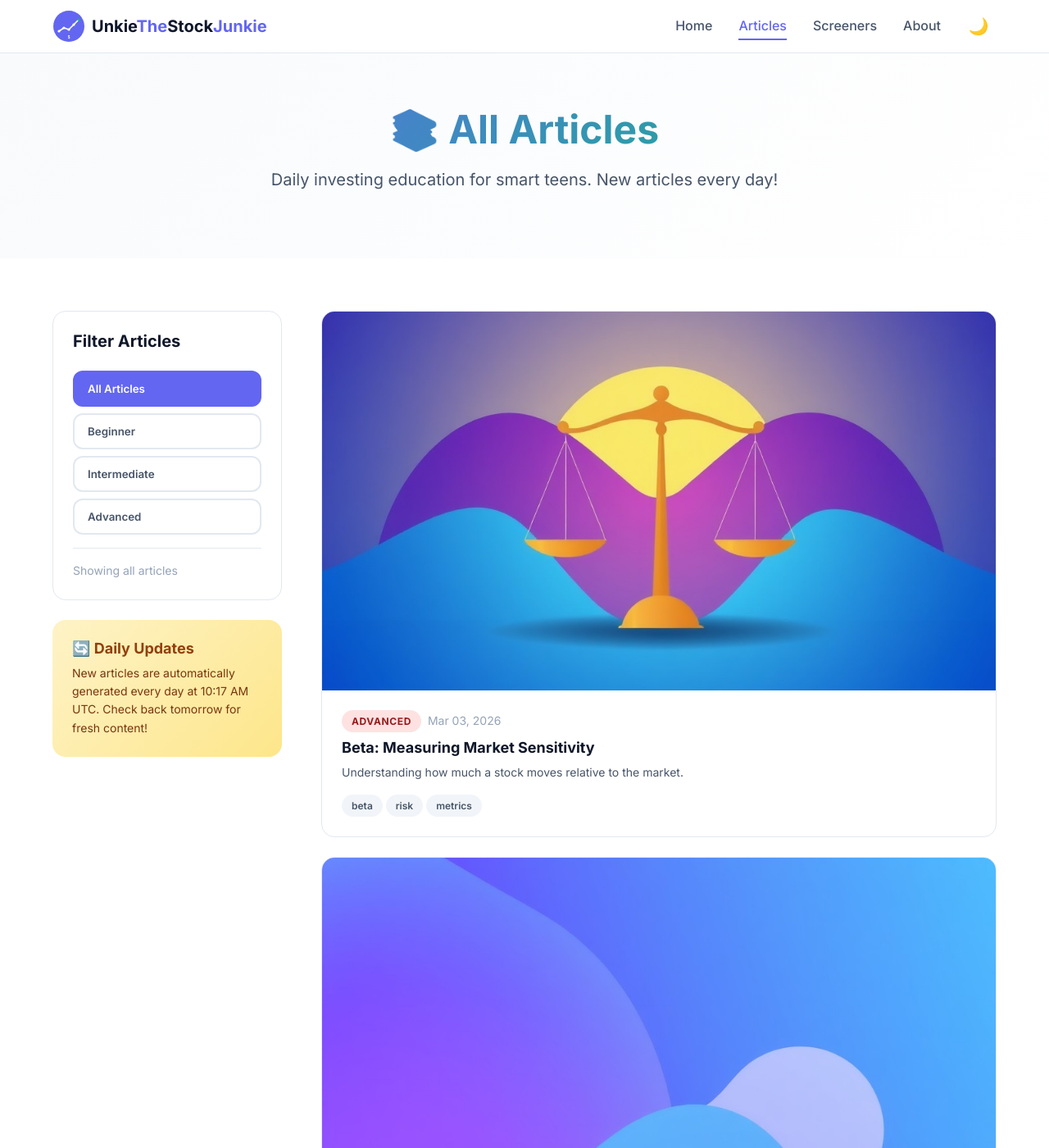
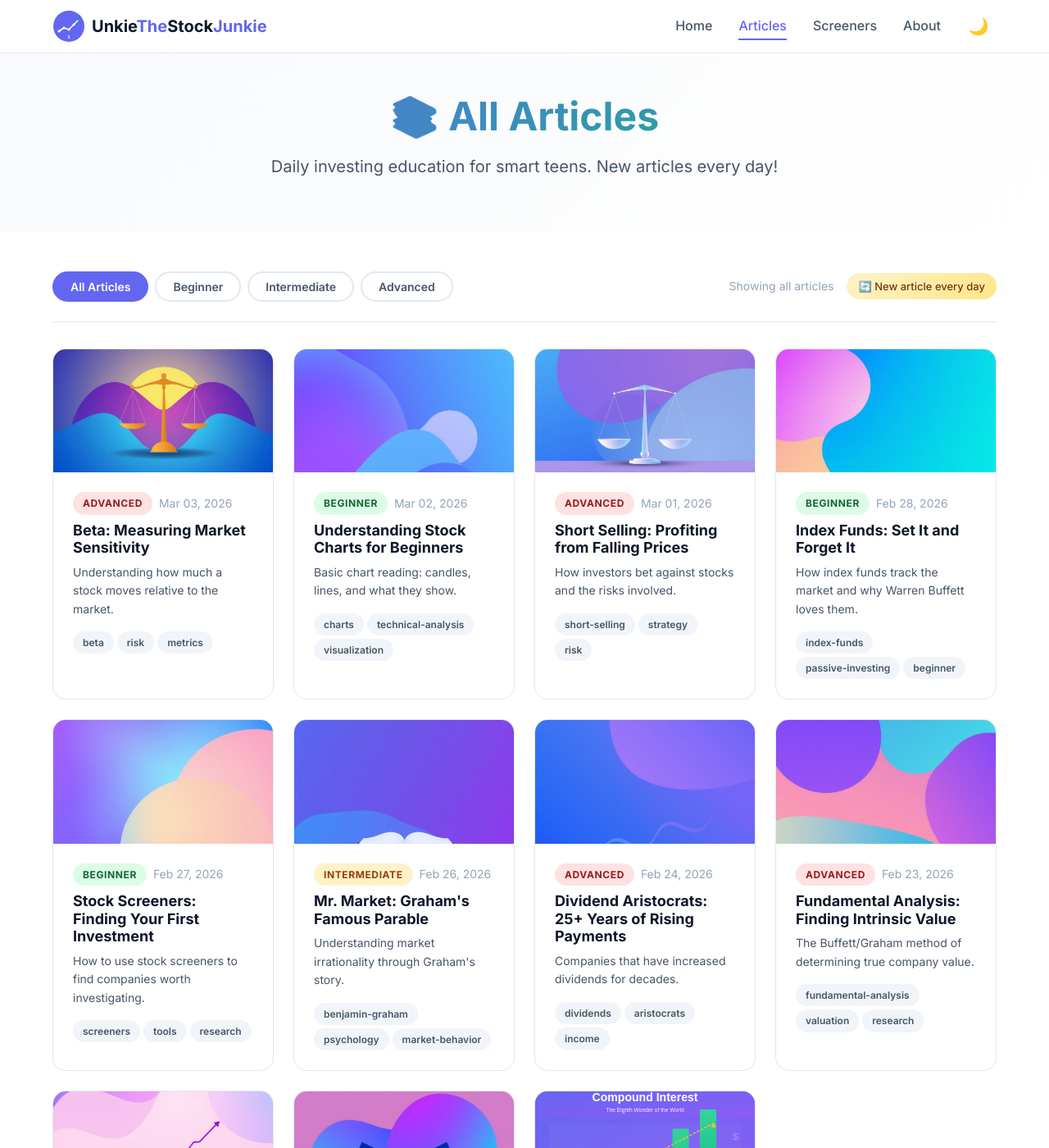
Before and after one commit to kjw3/unkiethestockjunkie, a Jekyll site: the page built from articles.md, in a window 1280 px wide and 1400 px high. Shown: the whole window at 82% size. Built offline with Jekyll 4.4.1, drawn with Linux system fonts in a browser that asks for light colours; part of the change alters nothing that is shown.

Commit message:
Redesign articles page layout for better above-the-fold desktop UX
- Replace left sidebar with horizontal pill filter toolbar at top
- Switch article tiles to 4-column auto-fill grid (minmax 240px)
  so more content is visible above the fold on desktop
- Remove specific time from Daily Updates — now reads generically
- Move daily updates notice inline as a small badge in the toolbar
- Reduce page-header padding (tighter above-the-fold)
- Mobile: filter buttons become 2x2 grid, badge hidden, single column

Co-Authored-By: Claude Sonnet 4.6 <noreply@anthropic.com>

```diff
--- a/articles.md
+++ b/articles.md
@@ -14,42 +14,33 @@ permalink: /articles/
 
 <section class="articles-content">
   <div class="container">
-    <div class="articles-grid">
 
-<div class="articles-sidebar">
-<div class="filters-card">
-<h3>Filter Articles</h3>
+    <div class="articles-toolbar">
+      <div class="filter-row">
+        <div class="filter-buttons">
+          <button class="filter-btn active" data-filter="all" onclick="filterArticles('all')">All Articles</button>
+          <button class="filter-btn" data-filter="beginner" onclick="filterArticles('beginner')">Beginner</button>
+          <button class="filter-btn" data-filter="intermediate" onclick="filterArticles('intermediate')">Intermediate</button>
+          <button class="filter-btn" data-filter="advanced" onclick="filterArticles('advanced')">Advanced</button>
+        </div>
+        <div class="toolbar-meta">
+          <span id="results-count" class="results-count">Showing all articles</span>
+          <span class="daily-badge">🔄 New article every day</span>
+        </div>
+      </div>
+    </div>
 
-<div class="filter-buttons">
- <button class="filter-btn active" data-filter="all" onclick="filterArticles('all')">All Articles</button>
- <button class="filter-btn" data-filter="beginner" onclick="filterArticles('beginner')">Beginner</button>
- <button class="filter-btn" data-filter="intermediate" onclick="filterArticles('intermediate')">Intermediate</button>
- <button class="filter-btn" data-filter="advanced" onclick="filterArticles('advanced')">Advanced</button>
-</div>
+    <div class="articles-list" id="articles-list">
+      {% for article in site.articles reversed %}
+        {% include article-card.html article=article %}
+      {% else %}
+        <div class="no-articles">
+          <h3>No articles yet</h3>
+          <p>Articles are generated automatically each day. Check back soon!</p>
+        </div>
+      {% endfor %}
+    </div>
 
-<div class="results-info">
-<p id="results-count">Showing all articles</p>
-</div>
-</div>
-
-<div class="daily-update-card">
-<h3>🔄 Daily Updates</h3>
-<p>New articles are automatically generated every day at 10:17 AM UTC. Check back tomorrow for fresh content!</p>
-</div>
-</div>
-
-      <div class="articles-list" id="articles-list">
-        {% for article in site.articles reversed %}
-          {% include article-card.html article=article %}
-        {% else %}
-          <div class="no-articles">
-            <h3>No articles yet</h3>
-            <p>Articles are generated automatically each day. Check back soon!</p>
-          </div>
-        {% endfor %}
-      </div>
-
-    </div>
   </div>
 </section>
 
@@ -66,7 +57,7 @@ permalink: /articles/
 <style>
 .page-header {
   background: linear-gradient(135deg, var(--bg-secondary) 0%, var(--bg-primary) 100%);
-  padding: var(--spacing-3xl) 0;
+  padding: var(--spacing-2xl) 0;
   text-align: center;
 }
 
@@ -85,50 +76,42 @@ permalink: /articles/
 }
 
 .articles-content {
-  padding: var(--spacing-3xl) 0;
+  padding: var(--spacing-2xl) 0;
 }
 
-.articles-grid {
-  display: grid;
-  grid-template-columns: 280px 1fr;
-  gap: var(--spacing-2xl);
+/* Horizontal filter toolbar */
+.articles-toolbar {
+  margin-bottom: var(--spacing-xl);
+  padding-bottom: var(--spacing-lg);
+  border-bottom: 1px solid var(--border-color);
 }
 
-.articles-sidebar {
+.filter-row {
   display: flex;
-  flex-direction: column;
-  gap: var(--spacing-lg);
-}
-
-.filters-card {
-  background: var(--bg-card);
-  border: 1px solid var(--border-color);
-  border-radius: var(--border-radius-lg);
-  padding: var(--spacing-lg);
-}
-
-.filters-card h3 {
-  margin-bottom: var(--spacing-lg);
-  font-size: 1.25rem;
+  align-items: center;
+  justify-content: space-between;
+  gap: var(--spacing-md);
+  flex-wrap: wrap;
 }
 
 .filter-buttons {
   display: flex;
-  flex-direction: column;
   gap: var(--spacing-sm);
+  flex-wrap: wrap;
 }
 
 .filter-btn {
-  padding: 0.75rem 1rem;
+  padding: 0.5rem 1.25rem;
   border: 2px solid var(--border-color);
-  border-radius: var(--border-radius);
+  border-radius: 9999px;
   background: var(--bg-primary);
   color: var(--text-secondary);
   font-family: var(--font-sans);
   font-weight: 600;
+  font-size: 0.875rem;
   cursor: pointer;
   transition: all var(--transition-fast);
-  text-align: left;
+  white-space: nowrap;
 }
 
 .filter-btn:hover {
@@ -147,42 +130,37 @@ permalink: /articles/
   border-color: var(--color-primary-dark);
 }
 
-.results-info {
-  margin-top: var(--spacing-md);
-  padding-top: var(--spacing-md);
-  border-top: 1px solid var(--border-color);
+.toolbar-meta {
+  display: flex;
+  align-items: center;
+  gap: var(--spacing-md);
+  flex-shrink: 0;
 }
 
-.results-info p {
+.results-count {
   font-size: 0.875rem;
   color: var(--text-muted);
-  margin: 0;
 }
 
-.daily-update-card {
+.daily-badge {
+  font-size: 0.8125rem;
+  color: #78350f;
   background: linear-gradient(135deg, #fef3c7 0%, #fde68a 100%);
-  border-radius: var(--border-radius-lg);
-  padding: var(--spacing-lg);
+  padding: 0.375rem 0.875rem;
+  border-radius: 9999px;
+  font-weight: 500;
+  white-space: nowrap;
 }
 
-.daily-update-card h3 {
-  color: #92400e;
-  margin-bottom: var(--spacing-sm);
-  font-size: 1.125rem;
-}
-
-.daily-update-card p {
-  color: #78350f;
-  font-size: 0.875rem;
-  margin: 0;
-}
-
+/* 4-column article grid on desktop */
 .articles-list {
   display: grid;
+  grid-template-columns: repeat(auto-fill, minmax(240px, 1fr));
   gap: var(--spacing-lg);
 }
 
 .no-articles {
+  grid-column: 1 / -1;
   text-align: center;
   padding: var(--spacing-3xl);
   background: var(--bg-card);
@@ -219,50 +197,57 @@ permalink: /articles/
   margin-bottom: var(--spacing-xl);
 }
 
-@media (max-width: 1024px) {
-  .articles-grid {
-    grid-template-columns: 1fr;
-  }
-
-  .articles-sidebar {
-    order: -1;
-  }
-}
-
 @media (max-width: 768px) {
   .page-header h1 {
     font-size: 2rem;
+  }
+
+  .toolbar-meta {
+    width: 100%;
+    justify-content: space-between;
   }
 }
 
 @media (max-width: 480px) {
   .page-header {
-    padding: var(--spacing-2xl) 0;
+    padding: var(--spacing-xl) 0;
   }
 
   .page-header h1 {
     font-size: 1.75rem;
   }
 
+  .articles-content {
+    padding: var(--spacing-xl) 0;
+  }
+
+  .articles-list {
+    grid-template-columns: 1fr;
+  }
+
   .filter-buttons {
     display: grid;
     grid-template-columns: 1fr 1fr;
+    width: 100%;
   }
 
-  .articles-content {
-    padding: var(--spacing-2xl) 0;
+  .filter-btn {
+    border-radius: var(--border-radius);
+    text-align: center;
+  }
+
+  .daily-badge {
+    display: none;
   }
 }
 </style>
 
 <script>
-// Client-side filtering by difficulty level
 function filterArticles(filter) {
   const resultsCount = document.getElementById('results-count');
   const buttons = document.querySelectorAll('.filter-btn');
   const articles = document.querySelectorAll('.article-card');
 
-  // Update active button
   buttons.forEach(btn => {
     btn.classList.remove('active');
     if (btn.dataset.filter === filter) {
@@ -270,11 +255,9 @@ function filterArticles(filter) {
     }
   });
 
-  // Filter articles
   let visibleCount = 0;
   articles.forEach(article => {
     const articleDifficulty = article.dataset.difficulty;
-
     if (filter === 'all' || articleDifficulty === filter) {
       article.style.display = '';
       visibleCount++;
@@ -283,7 +266,6 @@ function filterArticles(filter) {
     }
   });
 
-  // Update results count
   if (filter === 'all') {
     resultsCount.textContent = `Showing all ${visibleCount} articles`;
   } else {
```
